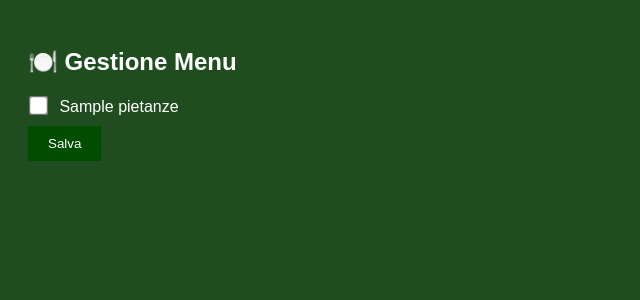
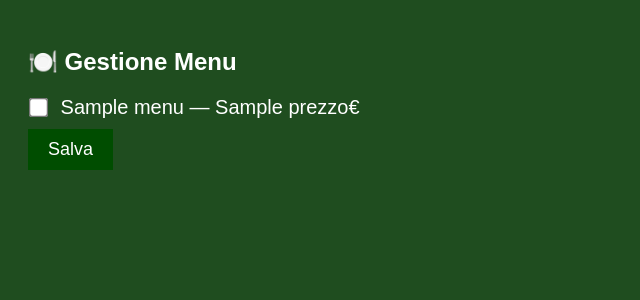
Before and after one commit to emiliomaj60-lang/alpini-preordini, a Flask app: template templates/admin_menu.html in a window 1280 px wide. Shown: the top 300 px of the page, without its empty margins (0-640 px from the left). Run offline with Flask 3, Linux system fonts and the light colour scheme; the template is opened without the code that fills it: most values are stand-ins (such as "Sample title", 1, 10 or a date in 2020).

Commit message:
Add files via upload

```diff
--- a/templates/admin_menu.html
+++ b/templates/admin_menu.html
@@ -5,9 +5,9 @@
     <meta name="viewport" content="width=device-width, initial-scale=1">
     <style>
         body { background: #1f4d1f; color: white; font-family: Arial; padding: 20px; }
-        label { display: block; margin: 10px 0; }
+        label { display: block; margin: 10px 0; font-size: 20px; }
         input[type=checkbox] { transform: scale(1.5); margin-right: 10px; }
-        button { padding: 10px 20px; background: #004d00; color: white; border: none; }
+        button { padding: 10px 20px; background: #004d00; color: white; border: none; font-size: 18px; }
     </style>
 </head>
 <body>
@@ -15,10 +15,14 @@
 <h2>🍽️ Gestione Menu</h2>
 
 <form method="POST">
-    {% for p in menu.pietanze %}
+
+    {% for p in menu %}
         <label>
             <input type="checkbox" name="esaurita_{{ loop.index0 }}" {% if p.esaurita %}checked{% endif %}>
-            {{ p.nome }} {% if p.esaurita %}<span style="color:red;">(ESURITA)</span>{% endif %}
+            {{ p.nome }} — {{ p.prezzo }}€
+            {% if p.esaurita %}
+                <span style="color:red; font-weight:bold;">(ESURITA)</span>
+            {% endif %}
         </label>
     {% endfor %}
 
```
